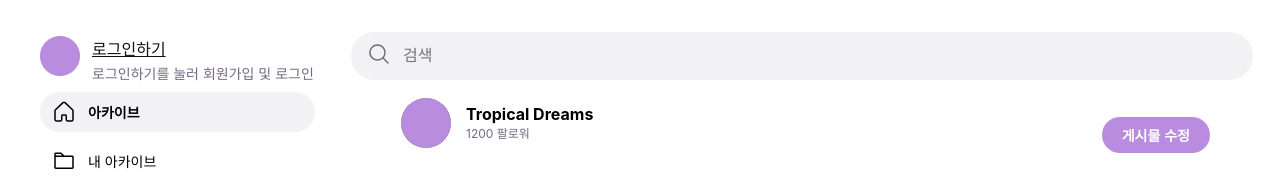
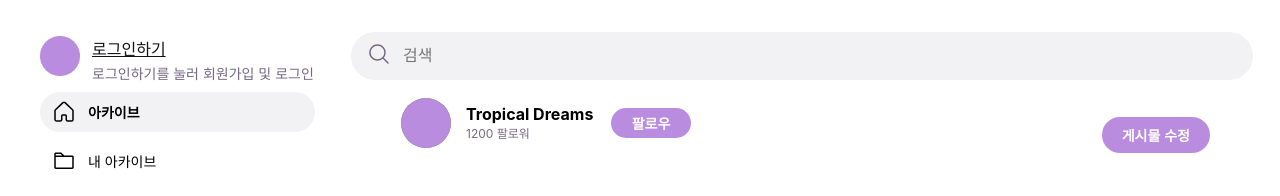
Before and after one commit to OZ-Coding-School/oz_02_collabo-006, a React (Create React App) app in the folder frontend/: page /item/1/1 in a window 1280 px wide. Shown: the top 196 px of the page. Built offline with nearby package versions, Linux system fonts and the light colour scheme; no server answers.

Commit message:
Fix : 스타일 조정하여 버튼 안눌리는 오류 고침

```diff
--- a/frontend/src/pages/DetailArchivePage/index.tsx
+++ b/frontend/src/pages/DetailArchivePage/index.tsx
@@ -27,6 +27,8 @@ const MakerInfoWrap = styled.div`
   width: 100%;
   height: 10%;
   padding: 0 70px;
+  position: relative;
+  z-index: 10;
 `;
 
 const MakerProfile = styled.div`
@@ -72,31 +74,31 @@ const MakerFollowerNumberText = styled.span`
 const MakerFollow = styled.div`
   display: flex;
   align-items: center;
-  padding: 0 30px;
-  width: 20%;
-  min-width: 200px;
-  height: 100%;
+  padding: 0 10px;
+  width: 100px;
 `;
 
 const FollowBtn = styled.button`
   width: 100%;
   max-width: 120px;
-  height: 40px;
+  height: 30px;
   cursor: pointer;
+  font-weight: bold;
   background-color: #b98ce0;
   border: 1px solid transparent;
   border-radius: 60px;
 `;
 
 const FollowBtnText = styled.span`
-  font-size: 18px;
+  font-size: 14px;
   color: #ffffff;
 `;
 
 const UnFollowBtn = styled.button`
   width: 100%;
   max-width: 120px;
-  height: 40px;
+  height: 30px;
+  font-weight: bold;
   cursor: pointer;
   background-color: #ffffff;
   border: 1px solid #b88cde;
@@ -104,7 +106,7 @@ const UnFollowBtn = styled.button`
 `;
 
 const UnFollowBtnText = styled.span`
-  font-size: 18px;
+  font-size: 14px;
   color: #b88cde;
 `;
 
@@ -464,12 +466,12 @@ const DetailArchivePage = () => {
 
   const pressFollowBtn = () => {
     console.log('팔로우버튼 클릭');
-    setIsFollowing(false);
+    setIsFollowing(true);
   };
 
   const pressUnFollowBtn = () => {
     console.log('언팔로우버튼 클릭');
-    setIsFollowing(true);
+    setIsFollowing(false);
   };
 
   const pressLikeBtn = () => {
@@ -534,6 +536,17 @@ const DetailArchivePage = () => {
             </MakerFollowerNumberText>
           </MakerInfo>
         </MakerProfile>
+        <MakerFollow>
+          {isFollowing ? (
+            <UnFollowBtn onClick={pressUnFollowBtn}>
+              <UnFollowBtnText>팔로잉</UnFollowBtnText>
+            </UnFollowBtn>
+          ) : (
+            <FollowBtn onClick={pressFollowBtn}>
+              <FollowBtnText>팔로우</FollowBtnText>
+            </FollowBtn>
+          )}
+        </MakerFollow>
         <EditPostBtn
           onClick={() =>
             navigate(`/edit-post/item/${params.category}/${params.id}`)
@@ -574,12 +587,7 @@ const DetailArchivePage = () => {
       </ItemWrap>
       <ItemControlWrap>
         <ControlDiv>
-          <IconDiv
-            $isLiked={isLiked}
-            onClick={() => {
-              pressLikeBtn();
-            }}
-          >
+          <IconDiv $isLiked={isLiked} onClick={pressLikeBtn}>
             <HeartIcon />
             <ControlNumberText> 1.5K </ControlNumberText>
           </IconDiv>
@@ -595,11 +603,7 @@ const DetailArchivePage = () => {
             <CommentIcon />
             <ControlNumberText> 200 </ControlNumberText>
           </IconDiv>
-          <IconDiv
-            onClick={() => {
-              copyShareUrl();
-            }}
-          >
+          <IconDiv onClick={copyShareUrl}>
             <ShareIcon />
             <ControlNumberText> 40 </ControlNumberText>
           </IconDiv>
```
